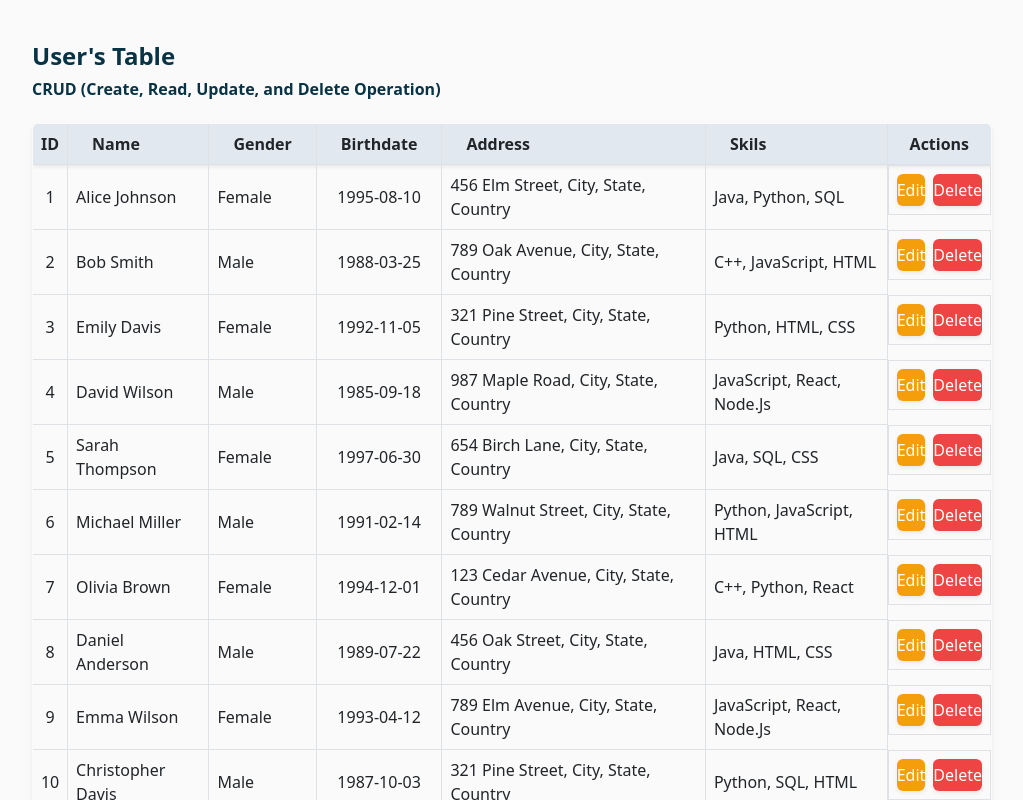
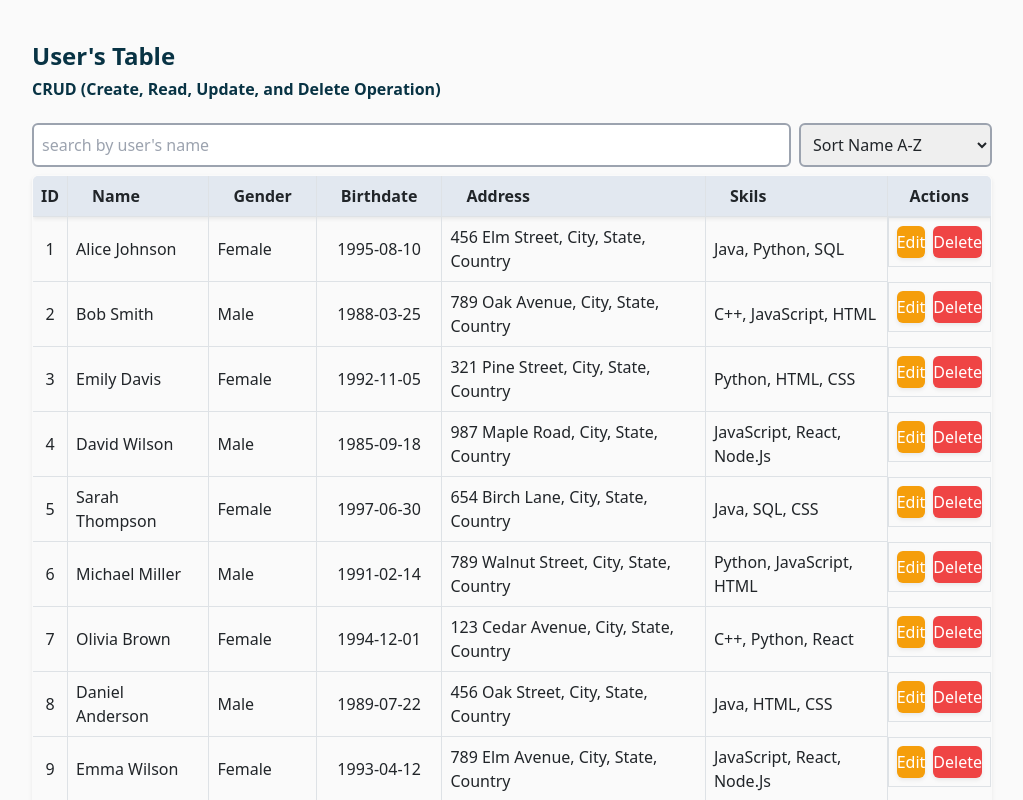
Before and after one commit to alee0510/react-jcwdol-10, a React (Create React App) app: page / in a window 1280 px wide. Shown: the top 800 px of the page, without its empty margins (128-1151 px from the left). Built offline with nearby package versions, Linux system fonts and the light colour scheme.

Commit message:
CHANGE : add filter and searchbox

```diff
--- a/src/pages/home/index.js
+++ b/src/pages/home/index.js
@@ -284,6 +284,17 @@ function HomePage () {
         <div className="h-full w-full px-40 py-10 bg-neutral-50">
             <h1 className="mb-2 text-cyan-950 font-bold text-2xl">User's Table</h1>
             <h2 className="mb-4 text-cyan-950 font-bold">CRUD (Create, Read, Update, and Delete Operation)</h2>
+
+            {/* @seacrbox */}
+            <div className="w-full flex flex-row align-middle justify-between gap-2 my-2">
+                <input className="w-full px-2 py-2 rounded border-2 border-gray-400" type="text" placeholder="search by user's name" />
+                <select className="w-1/4 px-2 py-2 border-2 border-gray-400 rounded">
+                    <option>Sort Name A-Z</option>
+                    <option>Sort Name Z-A</option>
+                </select>
+            </div>
+
+            {/* @table */}
             <table className="border-collapse border rounded border-slate-400 w-full overflow-hidden shadow-sm">
                 <thead className="bg-slate-200 shadow-sm">
                     <tr>
@@ -296,10 +307,12 @@ function HomePage () {
                         <th className="border border-slate-300 text-center">Actions</th>
                     </tr>
                 </thead>
-                <tbody className="w-full overflow-scroll">
+                <tbody className="h-10 overflow-hidden">
                     <RenderTableRows/>
                 </tbody>
             </table>
+
+            {/* @new input */}
             <div className="w-full my-3 flex flex-row flex-wrap item-center justify-between gap-2">
                 <input type="text" ref={name}
                     className="border border-slate-300 px-4 py-2 rounded-md grow"
@@ -328,11 +341,15 @@ function HomePage () {
                 >
                     Add
                 </button>
+
+                {/* @alert */}
                 <Alert show={alert.show}
                     title="Alert"
                     message={alert.message}
                     onClick={() => setAlert({ show : false, message : "" })}
                 />
+
+                {/* @confirmation */}
                 <Confirmation
                     show={confirmation.show}
                     message={confirmation.message}
```
